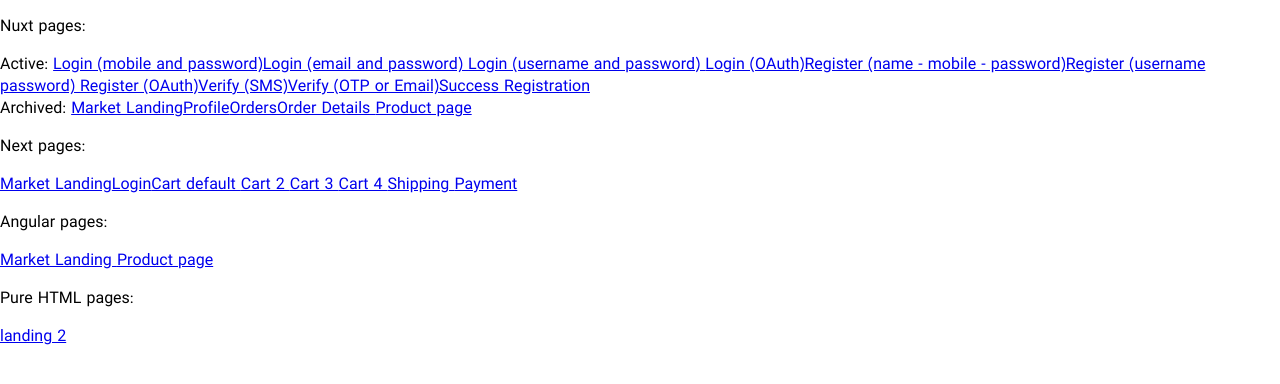
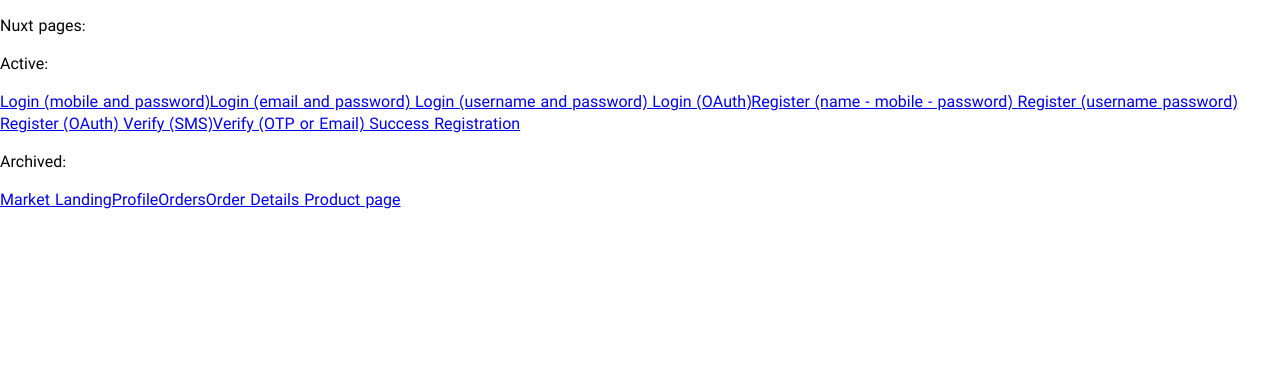
Before and after one commit to savyjs/digimarket-nuxt, a Nuxt app: page / in a window 1280 px wide. Shown: the top 384 px of the page. Built offline with nearby package versions, Linux system fonts and the light colour scheme.

Commit message:
fix: rename fixturePrefix

```diff
--- a/pages/index.vue
+++ b/pages/index.vue
@@ -2,24 +2,30 @@
   <div class="m-5">
     <div class="m-5">
       <p class="">Nuxt pages:</p>
+      <p class="my-2">Active:</p>
       <div class="gap-3 flex">
-        Active:
-        <nuxt-link class="btn-success" :to="`${prefix}/user/login`">Login (mobile and password)</nuxt-link>
-        <nuxt-link class="btn-success-outlined" :to="`${prefix}/user/login-email-password`">Login (email and password)
+        <nuxt-link class="btn-success" :to="`${fixturePrefix}/user/login`">Login (mobile and password)</nuxt-link>
+        <nuxt-link class="btn-success-outlined" :to="`${fixturePrefix}/user/login-email-password`">Login (email and
+          password)
         </nuxt-link>
-        <nuxt-link class="btn-success-outlined" :to="`${prefix}/user/login-username-password`">Login (username and password)
+        <nuxt-link class="btn-success-outlined" :to="`${fixturePrefix}/user/login-username-password`">Login (username
+          and password)
         </nuxt-link>
-        <nuxt-link class="btn-success-outlined" :to="`${prefix}/user/login-oauth`">Login (OAuth)</nuxt-link>
-        <nuxt-link class="btn-success" :to="`${prefix}/user/register`">Register (name - mobile - password)</nuxt-link>
-        <nuxt-link class="btn-success-outlined" :to="`${prefix}/user/register-username-password`">Register (username password)
+        <nuxt-link class="btn-success-outlined" :to="`${fixturePrefix}/user/login-oauth`">Login (OAuth)</nuxt-link>
+        <nuxt-link class="btn-success" :to="`${fixturePrefix}/user/register`">Register (name - mobile - password)
         </nuxt-link>
-        <nuxt-link class="btn-success-outlined" :to="`${prefix}/user/register-oauth`">Register (OAuth)</nuxt-link>
-        <nuxt-link class="btn-success-outlined" :to="`${prefix}/user/verify`">Verify (SMS)</nuxt-link>
-        <nuxt-link class="btn-success-outlined" :to="`${prefix}/user/verify-otp`">Verify (OTP or Email)</nuxt-link>
-        <nuxt-link class="btn-success-outlined" :to="`${prefix}/user/success`">Success Registration</nuxt-link>
+        <nuxt-link class="btn-success-outlined" :to="`${fixturePrefix}/user/register-username-password`">Register
+          (username password)
+        </nuxt-link>
+        <nuxt-link class="btn-success-outlined" :to="`${fixturePrefix}/user/register-oauth`">Register (OAuth)
+        </nuxt-link>
+        <nuxt-link class="btn-success-outlined" :to="`${fixturePrefix}/user/verify`">Verify (SMS)</nuxt-link>
+        <nuxt-link class="btn-success-outlined" :to="`${fixturePrefix}/user/verify-otp`">Verify (OTP or Email)
+        </nuxt-link>
+        <nuxt-link class="btn-success-outlined" :to="`${fixturePrefix}/user/success`">Success Registration</nuxt-link>
       </div>
-      <div class="gap-3 flex">
-        Archived:
+      <p class="my-2">Archived:</p>
+      <div class="gap-3 flex mt-5">
         <nuxt-link class="btn-success-outlined btn-disabled" :to="`${prefix}/market`">Market Landing</nuxt-link>
         <nuxt-link class="btn-success-outlined btn-disabled" :to="`${prefix}/market/profile`">Profile</nuxt-link>
         <nuxt-link class="btn-success-outlined btn-disabled" :to="`${prefix}/market/profile/orders`">Orders</nuxt-link>
@@ -29,44 +35,9 @@
         <nuxt-link class="btn-success-outlined" :to="`${prefix}/market/products/8364953`">Product page</nuxt-link>
       </div>
     </div>
-    <div class="m-5">
-      <p class="">Next pages:</p>
-      <div class="gap-3 flex">
-        <nuxt-link class="btn-black" target="_blank" href="https://diginext.savyjs.com">Market Landing</nuxt-link>
-        <nuxt-link class="btn-black-outlined" target="_blank" href="https://diginext.savyjs.com">Login</nuxt-link>
-        <nuxt-link class="btn-black" target="_blank" href="https://diginext.savyjs.com/checkout/cart">Cart default
-        </nuxt-link>
-        <nuxt-link class="btn-black" target="_blank" href="https://diginext.savyjs.com/checkout/cart/2">Cart 2
-        </nuxt-link>
-        <nuxt-link class="btn-black" target="_blank" href="https://diginext.savyjs.com/checkout/cart/3">Cart 3
-        </nuxt-link>
-        <nuxt-link class="btn-black" target="_blank" href="https://diginext.savyjs.com/checkout/cart/4">Cart 4
-        </nuxt-link>
-        <nuxt-link class="btn-black" target="_blank" href="https://diginext.savyjs.com/checkout/shipping">Shipping
-        </nuxt-link>
-        <nuxt-link class="btn-black" target="_blank" href="https://diginext.savyjs.com/checkout/payment">Payment
-        </nuxt-link>
-      </div>
-    </div>
-    <div class="m-5">
-      <p class="">Angular pages:</p>
-      <div class="gap-3 flex">
-        <nuxt-link class="btn btn-primary-outlined " target="_blank" href="https://digiangular.savyjs.com/">Market
-          Landing
-        </nuxt-link>
-        <nuxt-link class="btn btn-primary" target="_blank" href="https://digiangular.savyjs.com/products/8364953">
-          Product page
-        </nuxt-link>
-      </div>
-    </div>
-    <div class="m-5">
-      <p class="">Pure HTML pages:</p>
-      <div class="gap-3 flex">
-        <nuxt-link class="btn btn-gray-outlined text-ad" :to="`${prefix}/market/products/8364953`">landing 2</nuxt-link>
-      </div>
-    </div>
   </div>
 </template>
 <script setup>
+const fixturePrefix = "";
 const prefix = "/v1";
 </script>
```
